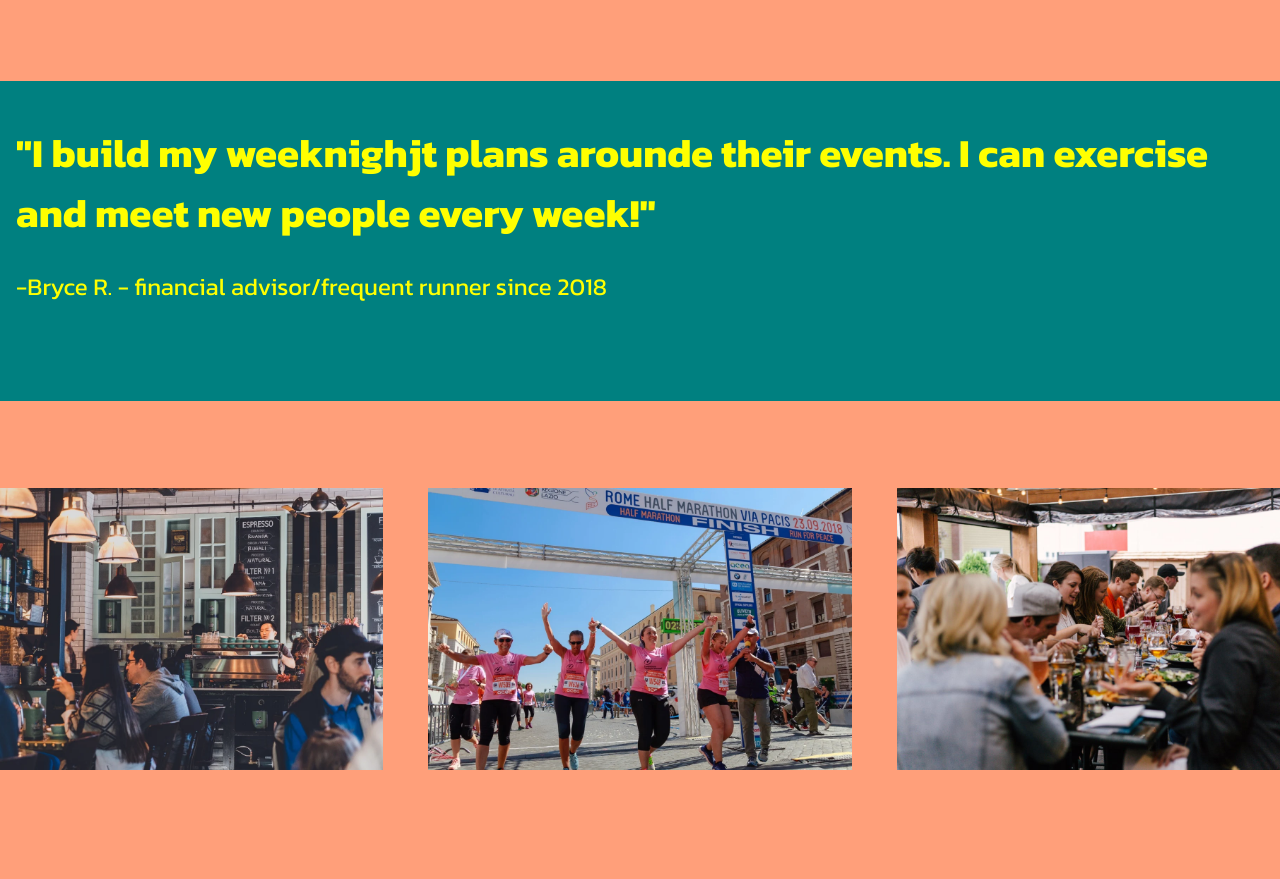
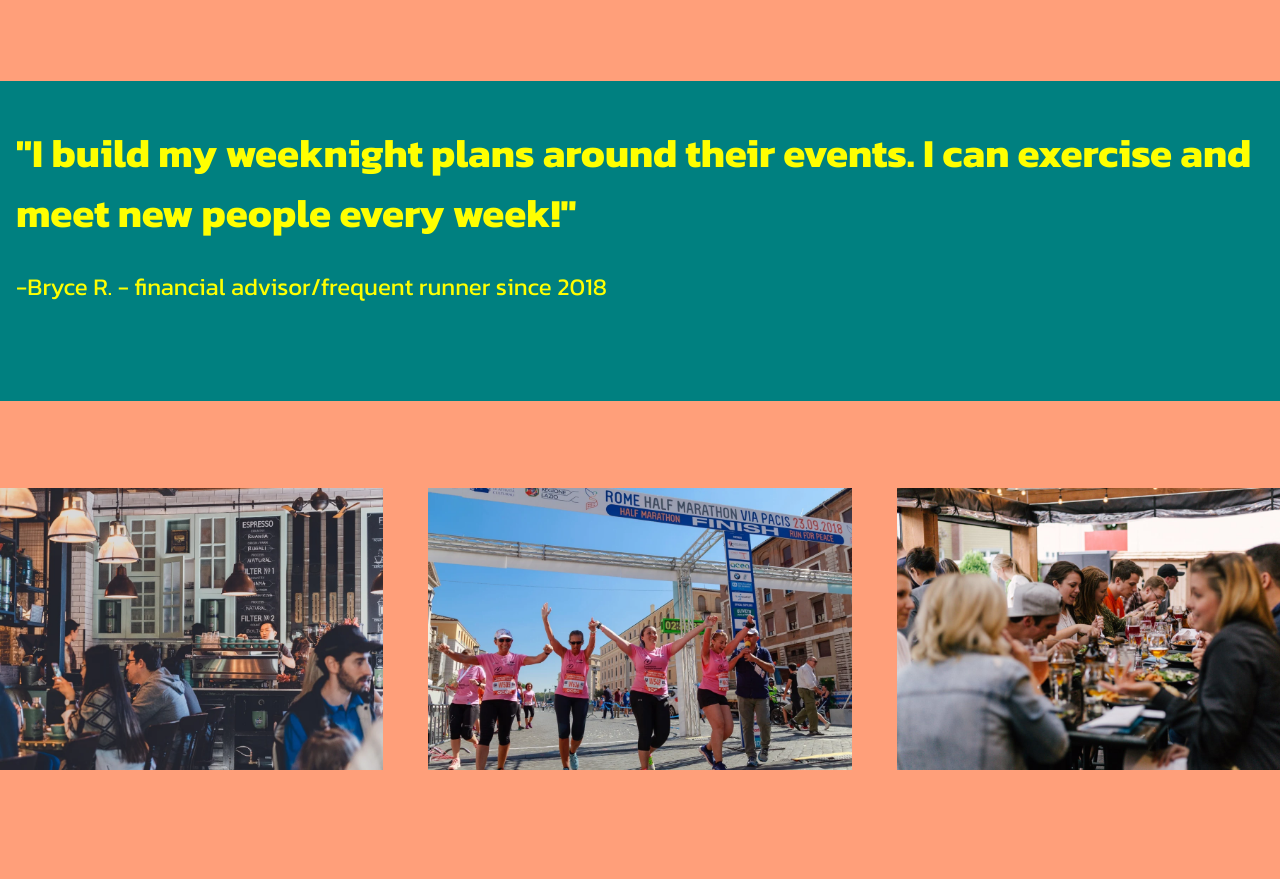
Before and after one commit to antancelin/ResponsiveRunClub_Codecademy, a plain HTML site: page index.html in a window 1280 px wide. Shown: the part 1180-2059 px from the top of the page. Drawn offline with Linux system fonts and the light colour scheme.

Commit message:
Update HTML file

```diff
--- a/index.html
+++ b/index.html
@@ -44,7 +44,7 @@
 
         <!-- Testimonials -->
         <div class="testimonials">
-            <h1>"I build my weeknighjt plans arounde their events. I can
+            <h1>"I build my weeknight plans around their events. I can
                 exercise and meet new people every week!"</h1>
             <p>-Bryce R. - financial advisor/frequent runner since 2018</p>
         </div>
```
